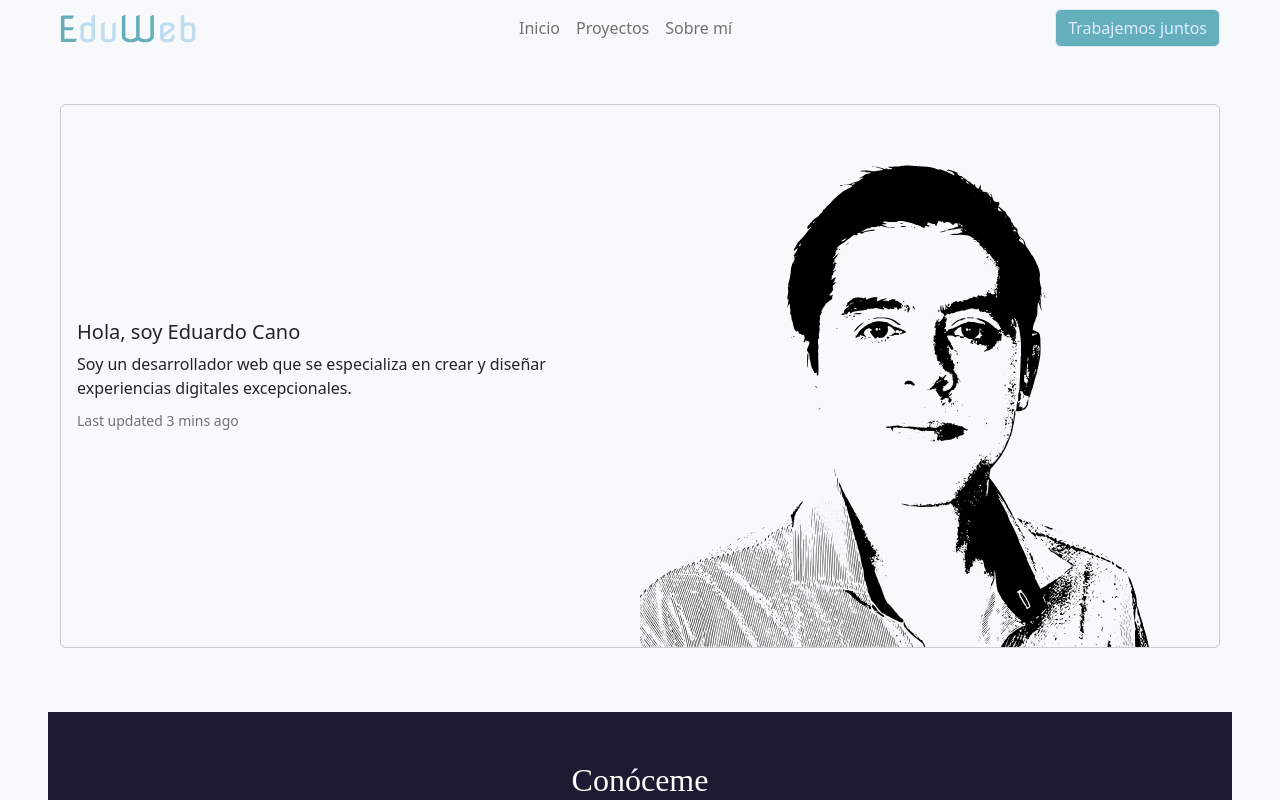
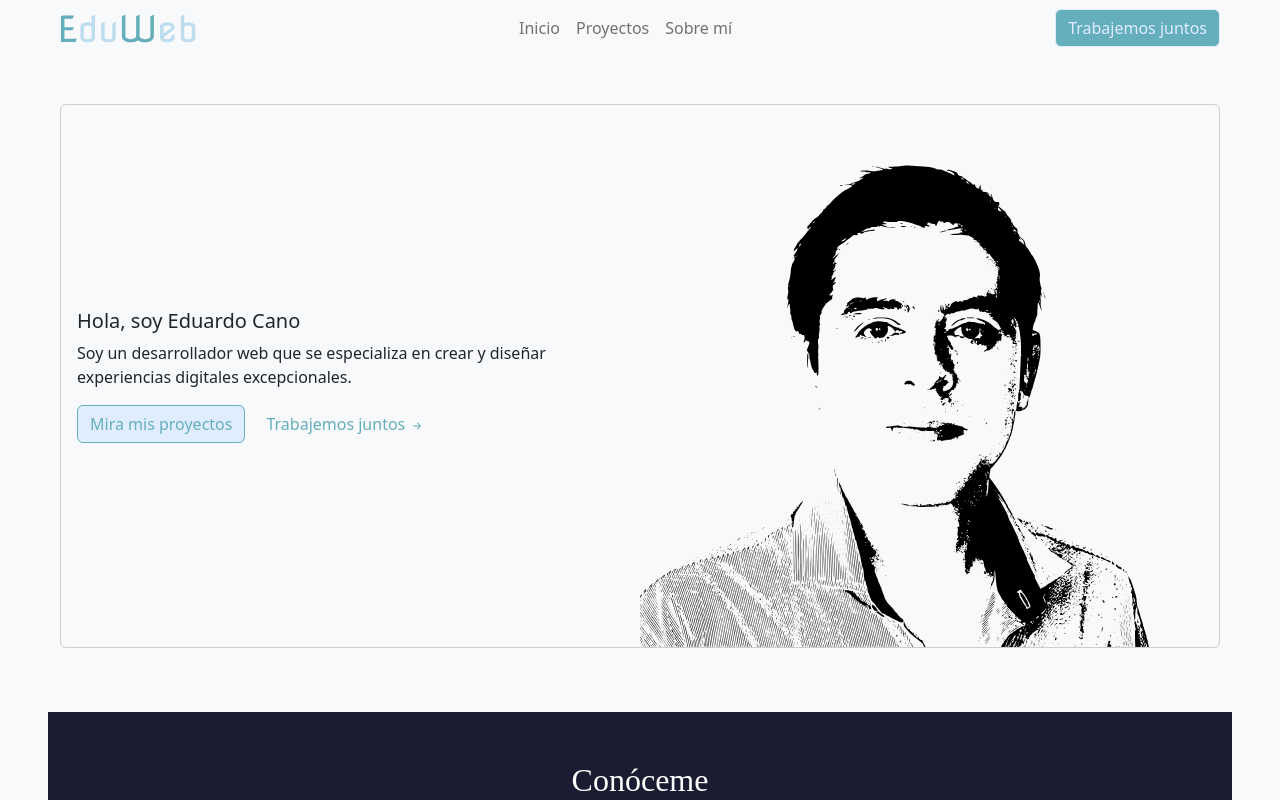
Before and after one commit to Denver-336/EduWeb, a Next.js app: page / in a window 1280 px wide. Shown: the top 800 px of the page. Built offline with nearby package versions, Linux system fonts and the light colour scheme.

Commit message:
edito botones

```diff
--- a/components/banner/Banner.jsx
+++ b/components/banner/Banner.jsx
@@ -4,14 +4,21 @@ import perfil from '../../public/images/foto-de-perfil.svg'
 export default function Banner () {
   return (
     <>
-      <div className='bg-banner container-fluid pb-4 pt-3 pt-sm-5 pb-sm-5 mb-sm-3'>
+      <div className='bg-banner container-fluid pb-4 pt-0 pt-sm-5 pb-sm-5 mb-sm-3'>
         <div className='card sm-3  bg-transparent'>
           <div className='row g-0'>
             <div className='col-sm-6 d-flex align-items-center bg-title'>
               <div className='card-body'>
-                <h5 className='card-title'>Hola, soy Eduardo Cano</h5>
-                <p className='card-title'>Soy un desarrollador web que se especializa en crear y diseñar experiencias digitales excepcionales.</p>
-                <p className='card-text'><small className='text-muted'>Last updated 3 mins ago</small></p>
+                <h5 className='card-title text-sm-start text-center'>Hola, soy Eduardo Cano</h5>
+                <p className='card-title text-sm-start text-center'>Soy un desarrollador web que se especializa en crear y diseñar experiencias digitales excepcionales.</p>
+                <div className='d-grid gap-2 d-sm-flex justify-content-sm-start mt-3'>
+                  <button type='button' className='btn btn-secondary'>Mira mis proyectos</button>
+                  <button type='button' className='btn btn-outline-primary d-none d-sm-block'>Trabajemos juntos&nbsp;
+                    <svg xmlns='http://www.w3.org/2000/svg' width='16' height='16' fill='currentColor' className='bi bi-arrow-right-short' viewBox='0 0 16 16'>
+                      <path fillRule='evenodd' d='M4 8a.5.5 0 0 1 .5-.5h5.793L8.146 5.354a.5.5 0 1 1 .708-.708l3 3a.5.5 0 0 1 0 .708l-3 3a.5.5 0 0 1-.708-.708L10.293 8.5H4.5A.5.5 0 0 1 4 8z' />
+                    </svg>
+                  </button>
+                </div>
               </div>
             </div>
             <div className='col-sm-6'>
--- a/components/menu/Menu.jsx
+++ b/components/menu/Menu.jsx
@@ -22,7 +22,7 @@ export default function BarraDeNavegacion () {
               <Link className='nav-link' href='#sobre-mi'>Sobre mí</Link>
             </li>
           </ul>
-          <Link className='btn btn-primary menu_btn' type='button' href='#contacto'>Trabajemos juntos</Link>
+          <Link className='btn btn-primary' type='button' href='#contacto'>Trabajemos juntos</Link>
         </div>
       </div>
     </nav>
--- /dev/null
+++ b/styles/Botones.css
@@ -0,0 +1,35 @@
+
+.btn-primary {
+  background-color: var(--color-500);
+  color: var(--color-100);
+  border-color: var(--color-100);
+}
+
+.btn-primary:hover {
+  background-color: var(--color-100);
+  color: var(--color-600);
+  border-color: var(--color-600);
+}
+
+.btn-secondary {
+  background-color: var(--color-100);
+  color: var(--color-500);
+  border-color: var(--color-500);
+}
+
+.btn-secondary:hover {
+  background-color: var(--color-600);
+  color: var(--color-100);
+  border-color: var(--color-100);
+}
+
+.btn-outline-primary {
+  color: var(--color-500);
+  border-color: transparent;
+}
+
+.btn-outline-primary:hover {
+  background-color: transparent;
+  color: var(--color-300);
+  border-color: var(--color-500);
+}
--- /dev/null
+++ b/styles/Iconos.css
@@ -0,0 +1,3 @@
+.bi{
+  color: var(--color-500);
+}
--- a/styles/Menu.css
+++ /dev/null
@@ -1,12 +0,0 @@
-
-.menu_btn {
-  background-color: var(--color-500);
-  color: var(--color-100);
-  border-color: var(--color-100);
-}
-
-.menu_btn:hover {
-  background-color: var(--color-100);
-  color: var(--color-600);
-  border-color: var(--color-600);
-}
--- a/styles/globals.css
+++ b/styles/globals.css
@@ -1,4 +1,5 @@
-@import './Menu.css';
+@import './Botones.css';
+@import './Iconos.css';
 
 html {
   --color-100: #DFEDFF;
```
